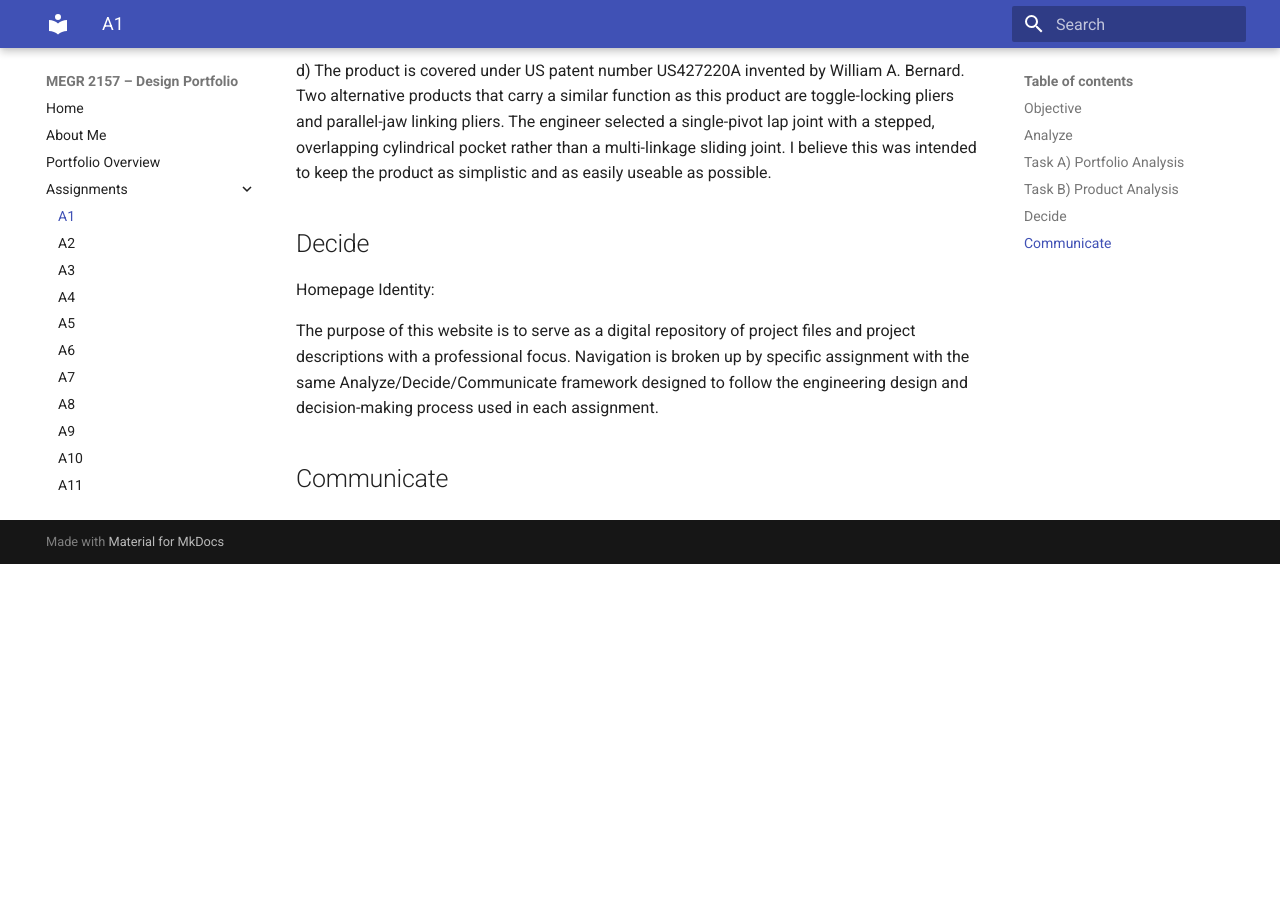
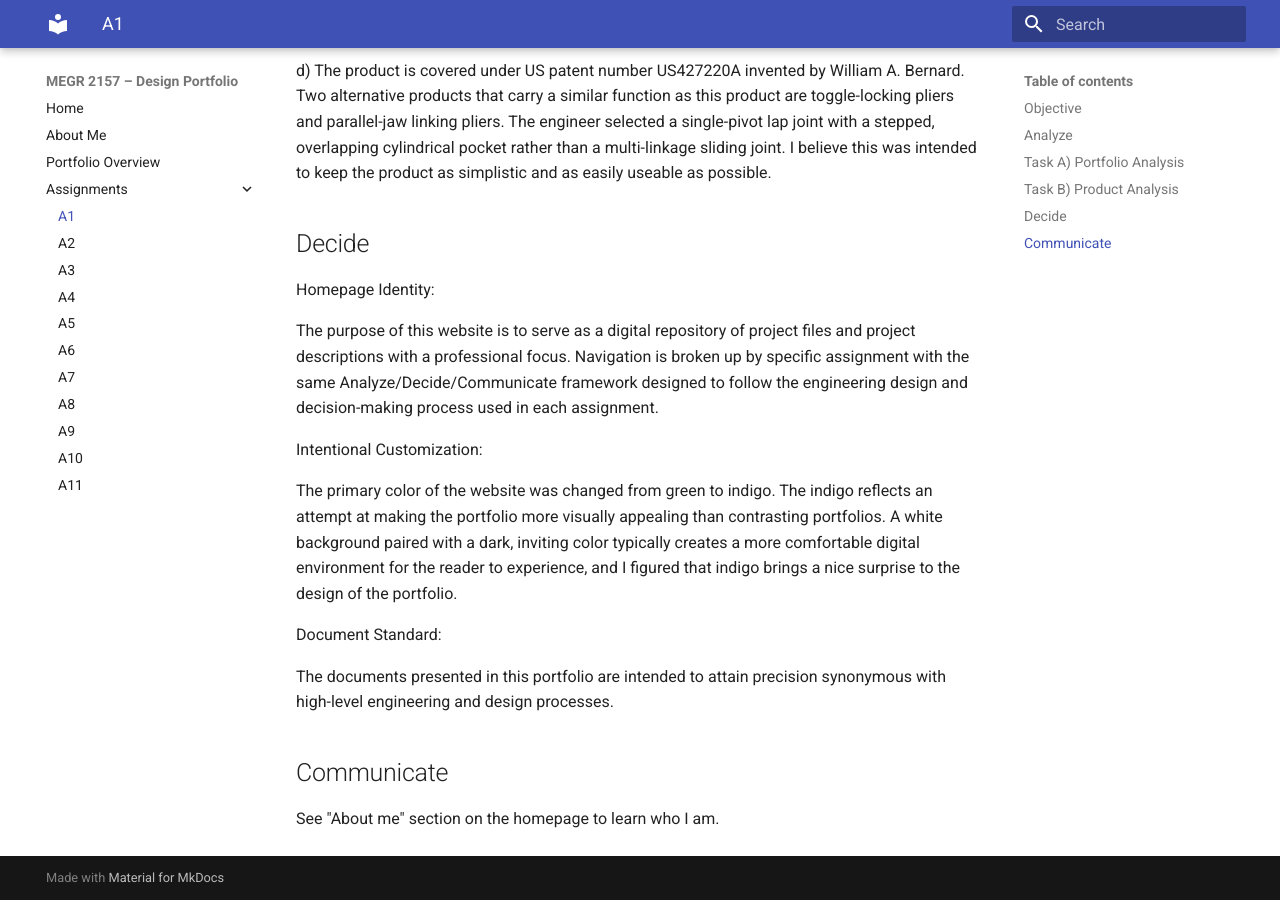
Before and after one commit to bspinne2/megr2157-portfolio, an MkDocs documentation site: the page built from docs/assignments/A01/index.md, in a window 1280 px wide and 900 px high, scrolled down 2214 px. Built offline with MkDocs 1.6.1 and Material for MkDocs 9.7.7, drawn with Linux system fonts in a browser that asks for light colours; before the commit the page ends 2778 px from its top, so only the background shows below that.

Commit message:
Update index.md

```diff
--- a/docs/assignments/A01/index.md
+++ b/docs/assignments/A01/index.md
@@ -41,4 +41,14 @@ Homepage Identity:
 
 The purpose of this website is to serve as a digital repository of project files and project descriptions with a professional focus. Navigation is broken up by specific assignment with the same Analyze/Decide/Communicate framework designed to follow the engineering design and decision-making process used in each assignment.
 
+Intentional Customization:
+
+The primary color of the website was changed from green to indigo. The indigo reflects an attempt at making the portfolio more visually appealing than contrasting portfolios. A white background paired with a dark, inviting color typically creates a more comfortable digital environment for the reader to experience, and I figured that indigo brings a nice surprise to the design of the portfolio.
+
+Document Standard:
+
+The documents presented in this portfolio are intended to attain precision synonymous with high-level engineering and design processes.
+
 ## Communicate
+
+See "About me" section on the homepage to learn who I am.
```
Also changed, not shown: other parts of docs/assignments/A01/index.md (+1 -1 lines).
